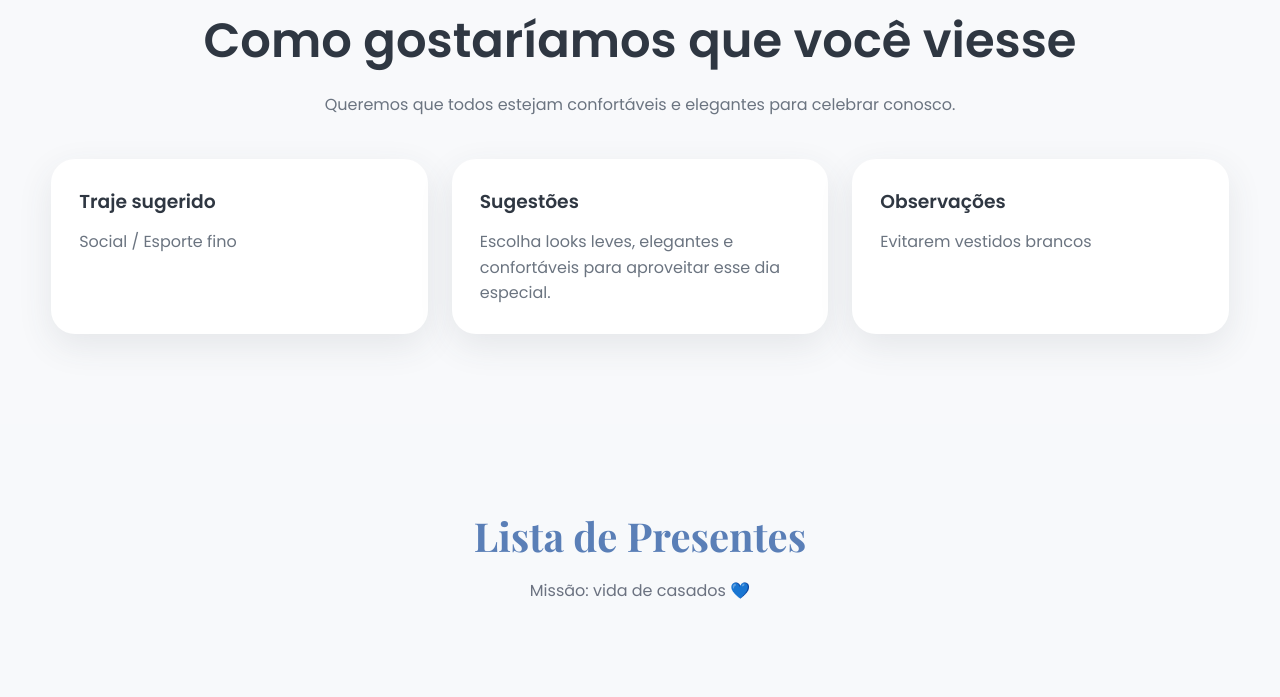
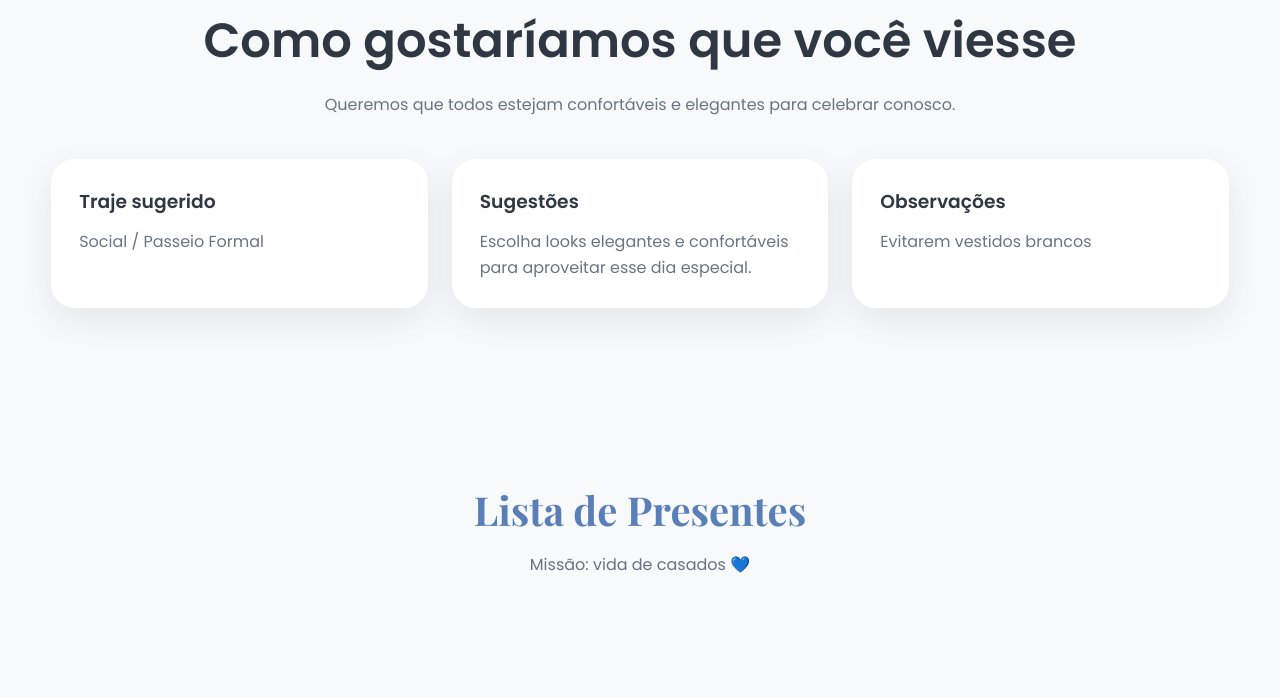
Before and after one commit to rvcris87/casamento-karine-josue, a Flask app: page / in a window 1280 px wide. Shown: the part 3259-3956 px from the top of the page. Run offline with Flask 3, Linux system fonts and the light colour scheme; data that the repository does not hold is empty; parts of the project's set-up code (start-up, migrations or seed data) failed here and were passed over; some libraries are stand-ins or nearby versions.

Commit message:
atualizaçao

```diff
--- a/templates/partials/dress_code.html
+++ b/templates/partials/dress_code.html
@@ -10,12 +10,12 @@
     <div class="dress-box">
         <div class="dress-card">
             <h3>Traje sugerido</h3>
-            <p>Social / Esporte fino</p>
+            <p>Social / Passeio Formal</p>
         </div>
 
         <div class="dress-card">
             <h3>Sugestões</h3>
-            <p>Escolha looks leves, elegantes e confortáveis para aproveitar esse dia especial.</p>
+            <p>Escolha looks elegantes e confortáveis para aproveitar esse dia especial.</p>
         </div>
 
         <div class="dress-card">
```
